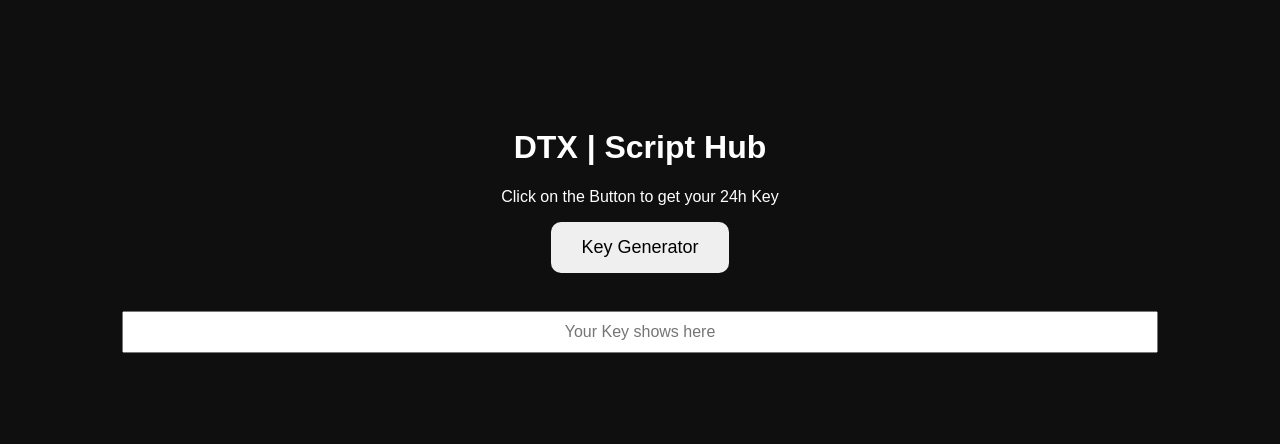
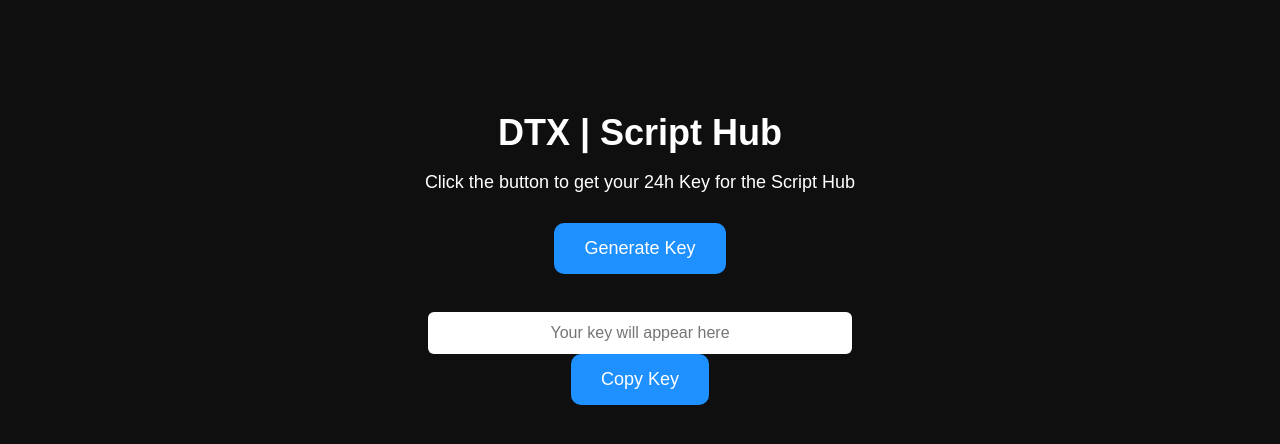
Before and after one commit to Datr0x/dtx-key, a plain HTML site: page index.html in a window 1280 px wide. Drawn offline with Linux system fonts and the light colour scheme.

Commit message:
Update HTML structure and styling for key generator

```diff
--- a/index.html
+++ b/index.html
@@ -1,26 +1,96 @@
 <!DOCTYPE html>
-<html lang="de">
+<html lang="en">
 <head>
-    <meta charset="UTF-8">
-    <title>DTX | 24h Key</title>
-    <style>
-        body { background: #0f0f0f; color: white; font-family: Arial; text-align: center; padding-top: 100px; }
-        button { padding: 15px 30px; font-size: 18px; cursor: pointer; border-radius: 10px; border: none; }
-        input { width: 80%; padding: 10px; font-size: 16px; margin-top: 20px; text-align: center; }
-    </style>
+<meta charset="UTF-8">
+<title>DTX | Script Hub Key Generator</title>
+<style>
+body {
+    background: #0f0f0f;
+    color: #fff;
+    font-family: Arial, sans-serif;
+    text-align: center;
+    padding-top: 80px;
+}
+h1 { font-size: 36px; margin-bottom: 10px; }
+p { font-size: 18px; margin-bottom: 30px; }
+button {
+    padding: 15px 30px;
+    font-size: 18px;
+    cursor: pointer;
+    border-radius: 10px;
+    border: none;
+    background-color: #1e90ff;
+    color: white;
+    transition: 0.2s;
+}
+button:hover { background-color: #0f6fc0; }
+input {
+    width: 80%;
+    padding: 12px;
+    font-size: 16px;
+    margin-top: 20px;
+    text-align: center;
+    border-radius: 6px;
+    border: none;
+}
+#countdown {
+    margin-top: 20px;
+    font-size: 16px;
+    color: #ffcc00;
+}
+.container {
+    max-width: 500px;
+    margin: auto;
+}
+</style>
 </head>
 <body>
+<div class="container">
 <h1>DTX | Script Hub</h1>
-<p>Click on the Button to get your 24h Key</p>
-<button onclick="generateKey()">Key Generator</button>
+<p>Click the button to get your 24h Key for the Script Hub</p>
+<button onclick="generateKey()">Generate Key</button>
 <br><br>
-<input id="key" readonly placeholder="Your Key shows here">
+<input id="key" readonly placeholder="Your key will appear here">
+<button onclick="copyKey()">Copy Key</button>
+<div id="countdown"></div>
+</div>
+
 <script>
+let keyTimestamp = null;
+
+// Generate Key
 function generateKey() {
     const timestamp = Math.floor(Date.now() / 1000);
     const random = crypto.randomUUID();
     const key = `DTX_${timestamp}_${random}`;
     document.getElementById("key").value = key;
+    keyTimestamp = Date.now();
+    updateCountdown();
+}
+
+// Copy Key
+function copyKey() {
+    const keyInput = document.getElementById("key");
+    keyInput.select();
+    keyInput.setSelectionRange(0, 99999);
+    navigator.clipboard.writeText(keyInput.value);
+    alert("Key copied!");
+}
+
+// Countdown
+function updateCountdown() {
+    if (!keyTimestamp) return;
+    const now = Date.now();
+    const diff = 24*60*60*1000 - (now - keyTimestamp);
+    if (diff <= 0) {
+        document.getElementById("countdown").innerText = "Key expired! Generate a new key.";
+        return;
+    }
+    const hours = Math.floor(diff / (1000*60*60));
+    const minutes = Math.floor((diff % (1000*60*60)) / (1000*60));
+    const seconds = Math.floor((diff % (1000*60)) / 1000);
+    document.getElementById("countdown").innerText = `Key valid for: ${hours}h ${minutes}m ${seconds}s`;
+    setTimeout(updateCountdown, 1000);
 }
 </script>
 </body>
```
